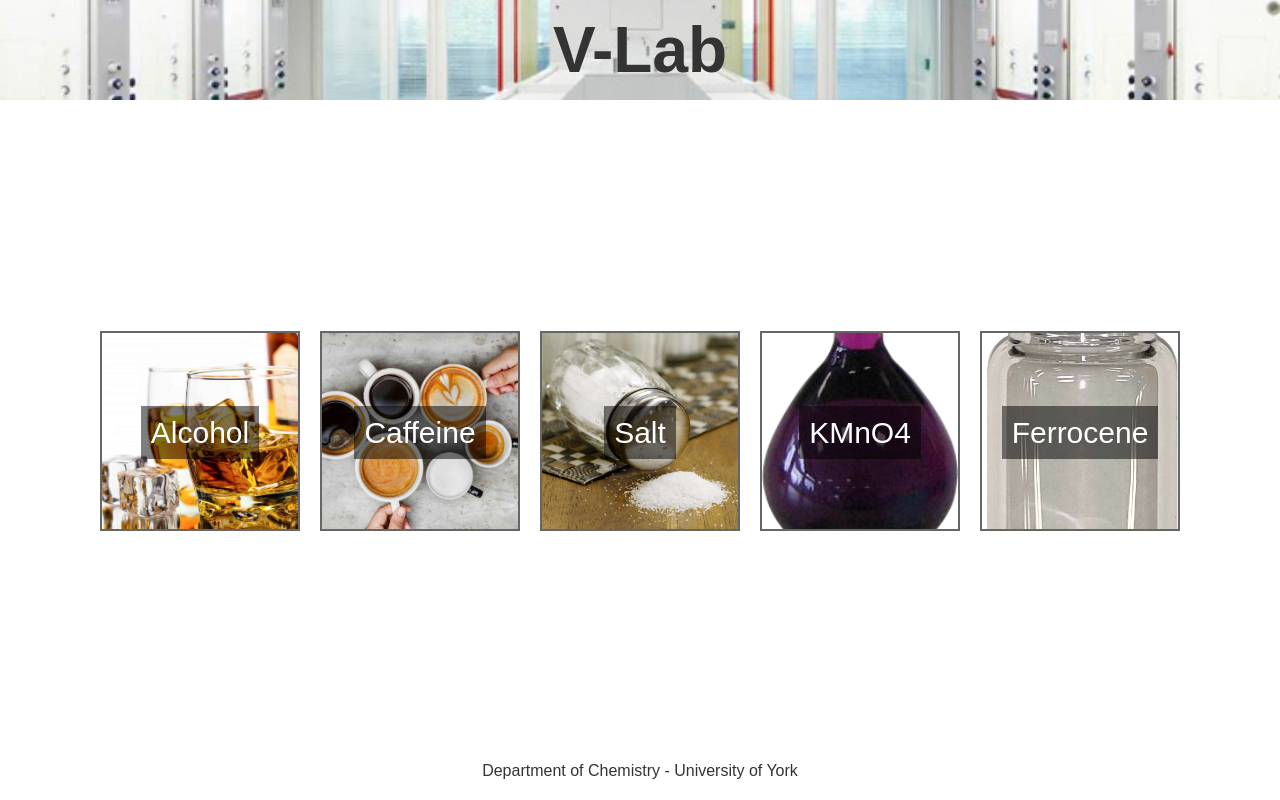
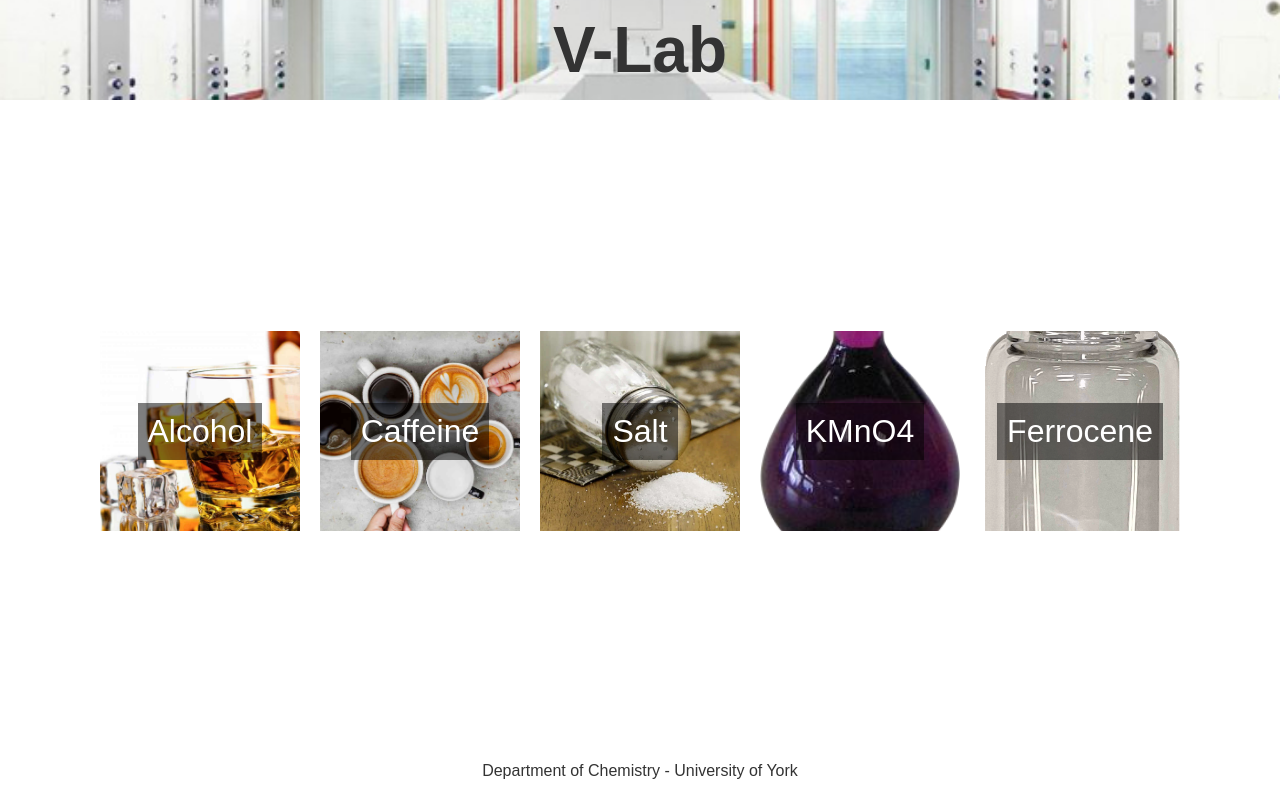
Before and after one commit to paulsbond/vlab2, an Angular app: page / in a window 1280 px wide. Built offline with nearby package versions, Linux system fonts and the light colour scheme.

Commit message:
CSS update

```diff
--- a/src/app/home/home.component.css
+++ b/src/app/home/home.component.css
@@ -9,13 +9,21 @@
 }
 
 a {
-    background-position: center;
-    background-repeat: no-repeat;
-    background-size: cover;
-    border: 2px solid #666;
     height: 200px;
     width: 200px;
+    display: flex;
+    justify-content: center;
+    align-items: center;
     text-decoration: none;
+    background-position: center;
+    background-size: cover;
+}
+
+span {
+    background-color: rgba(0, 0, 0, 0.5);
+    color: #fff;
+    font-size: 32px;
+    padding: 10px;
 }
 
 .alcohol {
@@ -37,12 +45,3 @@ a {
 .ferrocene {
     background-image: url("../../assets/images/vial.png");
 }
-
-span {
-    background-color: rgba(0, 0, 0, 0.5);
-    color: #fff;
-    font-size: 30px;
-    line-height: 200px;
-    padding: 10px;
-    width: 100%;
-}
```
